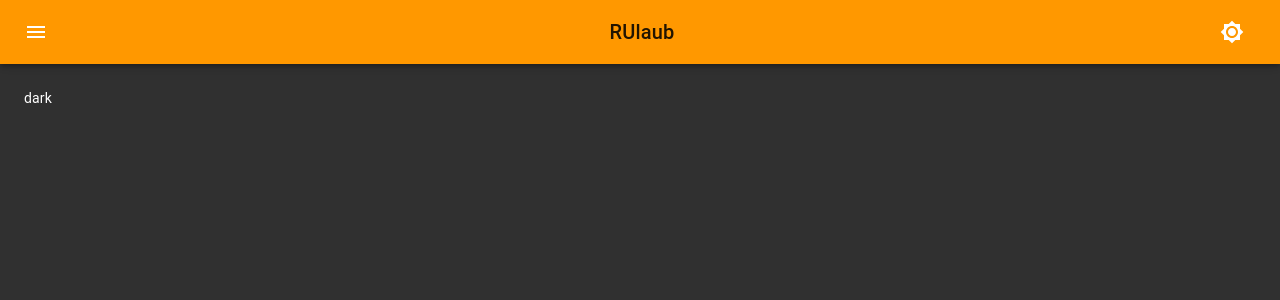
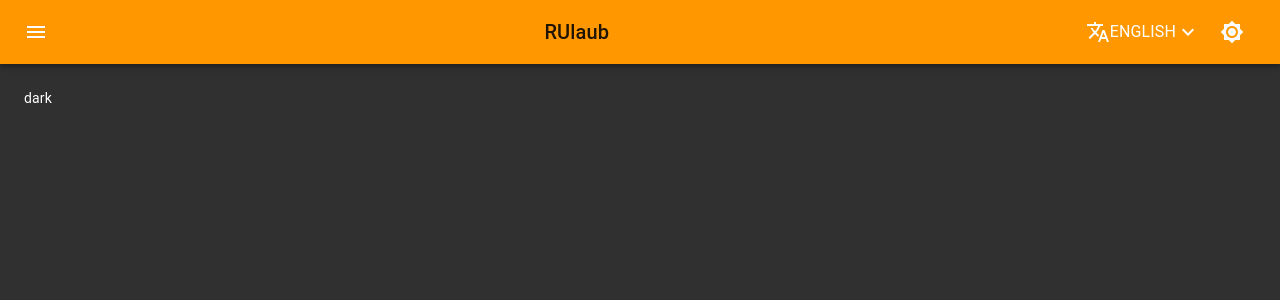
Before and after one commit to Cielquan/RUlaub, a React (Create React App) app: page / in a window 1280 px wide. Shown: the top 300 px of the page. Built offline with nearby package versions, Linux system fonts and the light colour scheme.

Commit message:
add language button w/o function

```diff
--- /dev/null
+++ b/src/components/LanguageButton.tsx
@@ -0,0 +1,52 @@
+import React from "react";
+import { useSelector } from "react-redux";
+import { Button, Menu, MenuItem, Typography } from "@material-ui/core";
+import TranslateIcon from "@material-ui/icons/Translate";
+import KeyboardArrowDownIcon from "@material-ui/icons/KeyboardArrowDown";
+
+import Languages from "../languages";
+import { State } from "../state";
+
+const LanguageButton = (): React.ReactElement => {
+  const langState = useSelector((state: State) => state.language);
+
+  const [anchorEl, setAnchorEl] = React.useState<null | HTMLElement>(null);
+  const handleClick = (event: React.MouseEvent<HTMLButtonElement>): void => {
+    setAnchorEl(event.currentTarget);
+  };
+  const handleClose = (): void => {
+    setAnchorEl(null);
+  };
+
+  return (
+    <>
+      <Button
+        aria-controls="language-button"
+        aria-haspopup="true"
+        onClick={handleClick}
+      >
+        <TranslateIcon />
+        <Typography>{langState.name}</Typography>
+        <KeyboardArrowDownIcon />
+      </Button>
+      <Menu
+        id="language-button"
+        anchorEl={anchorEl}
+        keepMounted
+        open={Boolean(anchorEl)}
+        onClose={handleClose}
+      >
+        {Object.keys(Languages).map((lang) => (
+          <MenuItem
+            selected={langState.locale === Languages[lang].locale}
+            onClick={handleClose}
+          >
+            {Languages[lang].name}
+          </MenuItem>
+        ))}
+      </Menu>
+    </>
+  );
+};
+
+export default LanguageButton;
--- a/src/components/Navbar.tsx
+++ b/src/components/Navbar.tsx
@@ -8,6 +8,7 @@ import { actionCreators, State } from "../state";
 import useStyles from "../styles";
 
 import DarkThemeSwitch from "./DarkThemeSwitch";
+import LanguageButton from "./LanguageButton";
 
 const Navbar = (): React.ReactElement => {
   const dispatch = useDispatch();
@@ -29,6 +30,7 @@ const Navbar = (): React.ReactElement => {
         <Typography className={classes.navbarTitle} variant="h6" align="center" noWrap>
           {appInfoState.name}
         </Typography>
+        <LanguageButton />
         <DarkThemeSwitch />
       </Toolbar>
     </AppBar>
```
